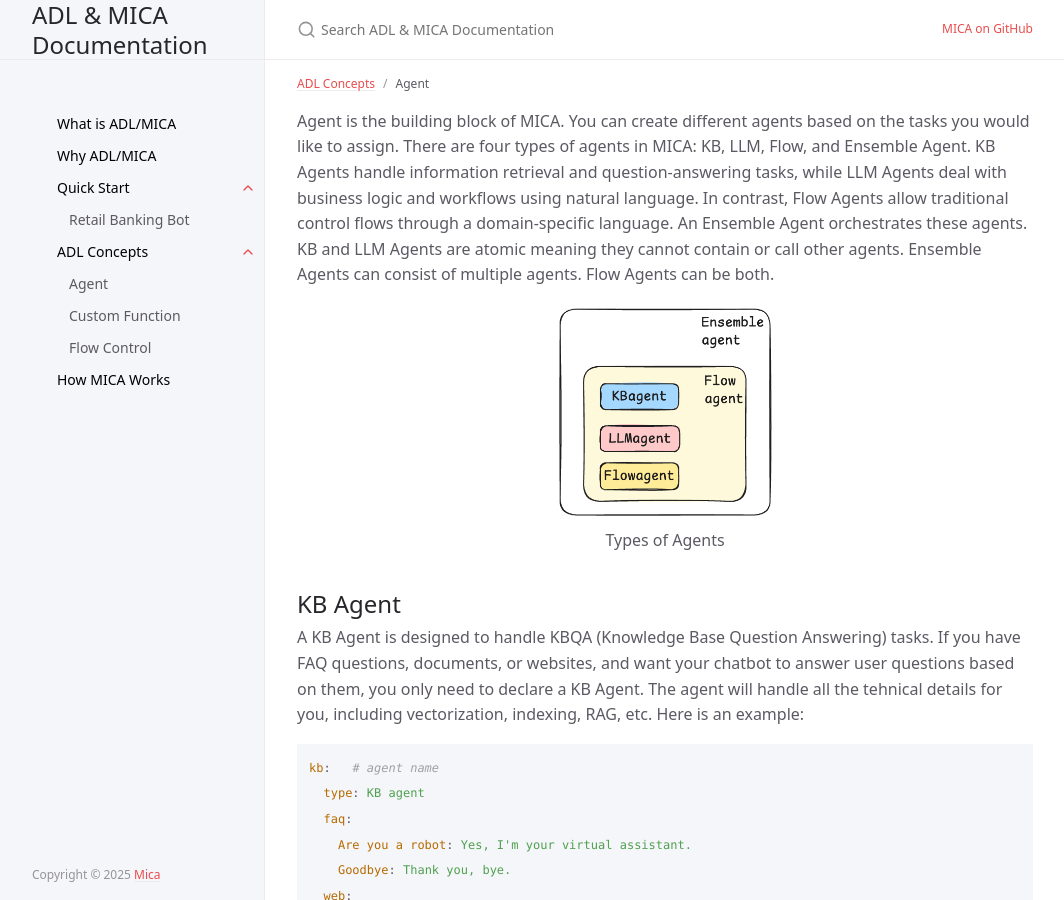
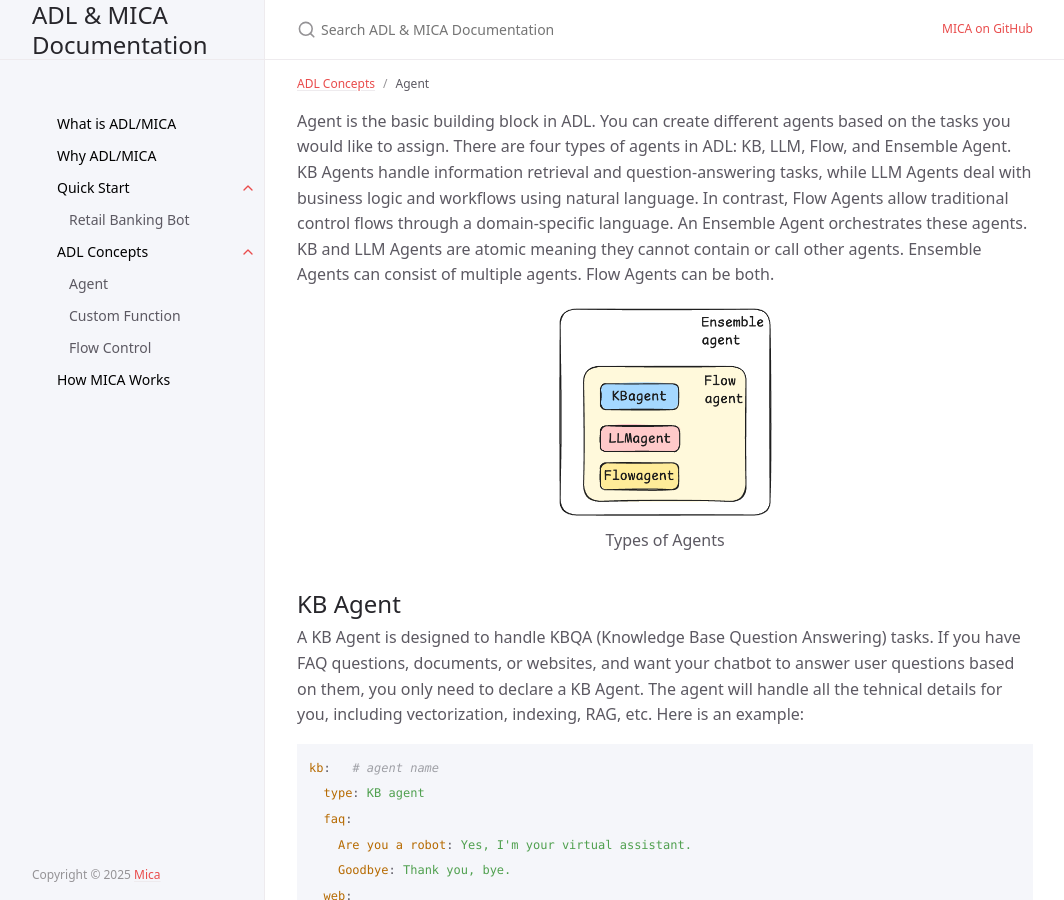
Before and after one commit to Mica-labs/Mica-labs.github.io, a Jekyll site: the page built from docs/ADL Concepts/agent/index.md, in a window 1280 px wide and 900 px high. Shown: the whole window, without its empty margins (107-1171 px from the left). Built offline with Jekyll 4.4.1, drawn with Linux system fonts in a browser that asks for light colours; cached includes are drawn as plain includes.

Commit message:
Update index.md

```diff
--- a/docs/ADL Concepts/agent/index.md
+++ b/docs/ADL Concepts/agent/index.md
@@ -4,7 +4,7 @@ title: Agent
 parent: ADL Concepts
 nav_order: 1
 ---
-Agent is the building block of MICA. You can create different agents based on the tasks you would like to assign. There are four types of agents in MICA: KB, LLM, Flow, and Ensemble Agent. KB Agents handle information retrieval and question-answering tasks, while LLM Agents deal with business logic and workflows using natural language. In contrast, Flow Agents allow traditional control flows through a domain-specific language. An Ensemble Agent orchestrates these agents.  KB and LLM Agents are atomic meaning they cannot contain or call other agents.  Ensemble Agents can consist of multiple agents.  Flow Agents can be both.
+Agent is the basic building block in ADL. You can create different agents based on the tasks you would like to assign. There are four types of agents in ADL: KB, LLM, Flow, and Ensemble Agent. KB Agents handle information retrieval and question-answering tasks, while LLM Agents deal with business logic and workflows using natural language. In contrast, Flow Agents allow traditional control flows through a domain-specific language. An Ensemble Agent orchestrates these agents.  KB and LLM Agents are atomic meaning they cannot contain or call other agents.  Ensemble Agents can consist of multiple agents.  Flow Agents can be both.
 <center>
 <img style="width: 30%; height: auto;" src="structure.png">
 <br>
```
